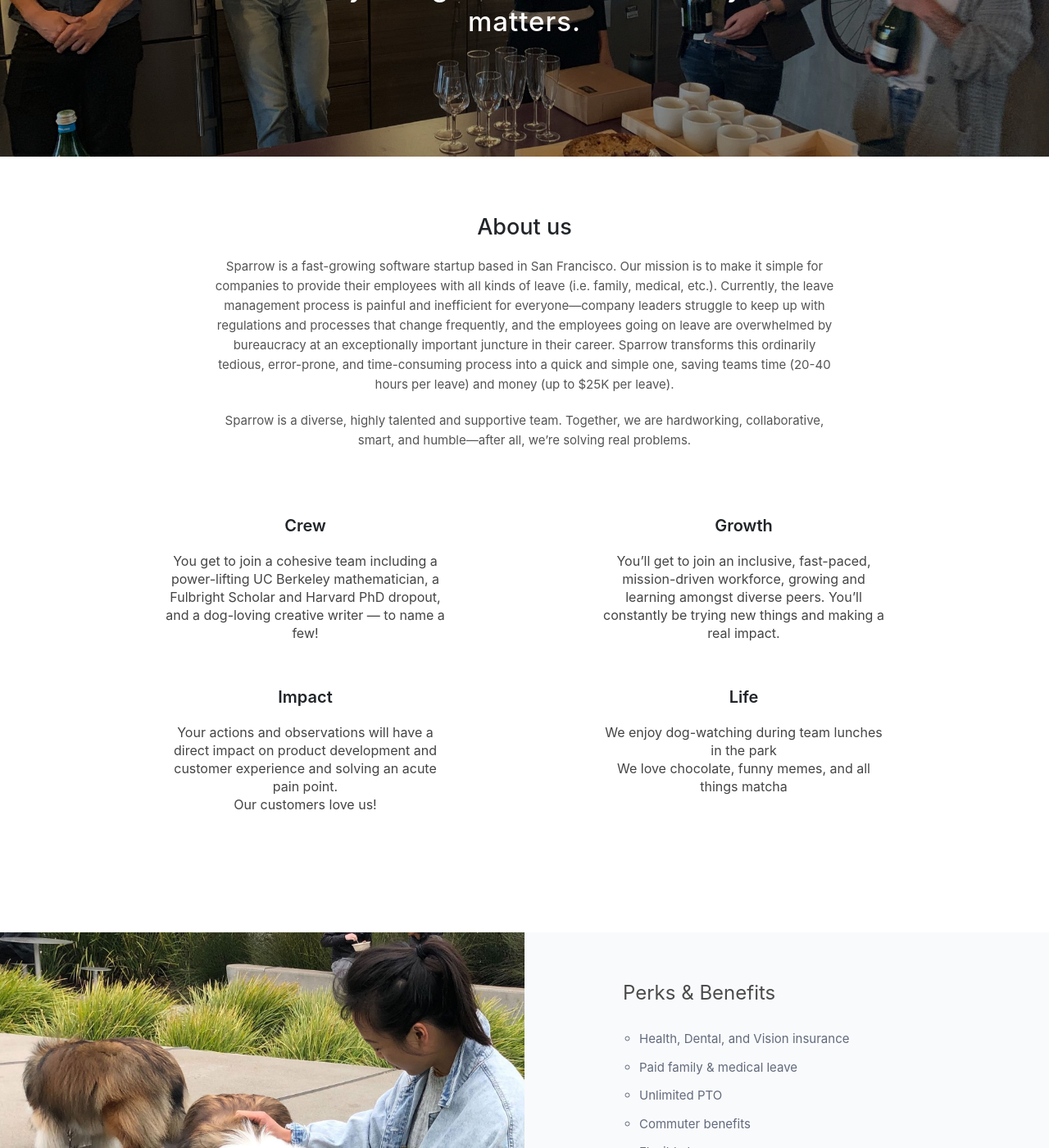
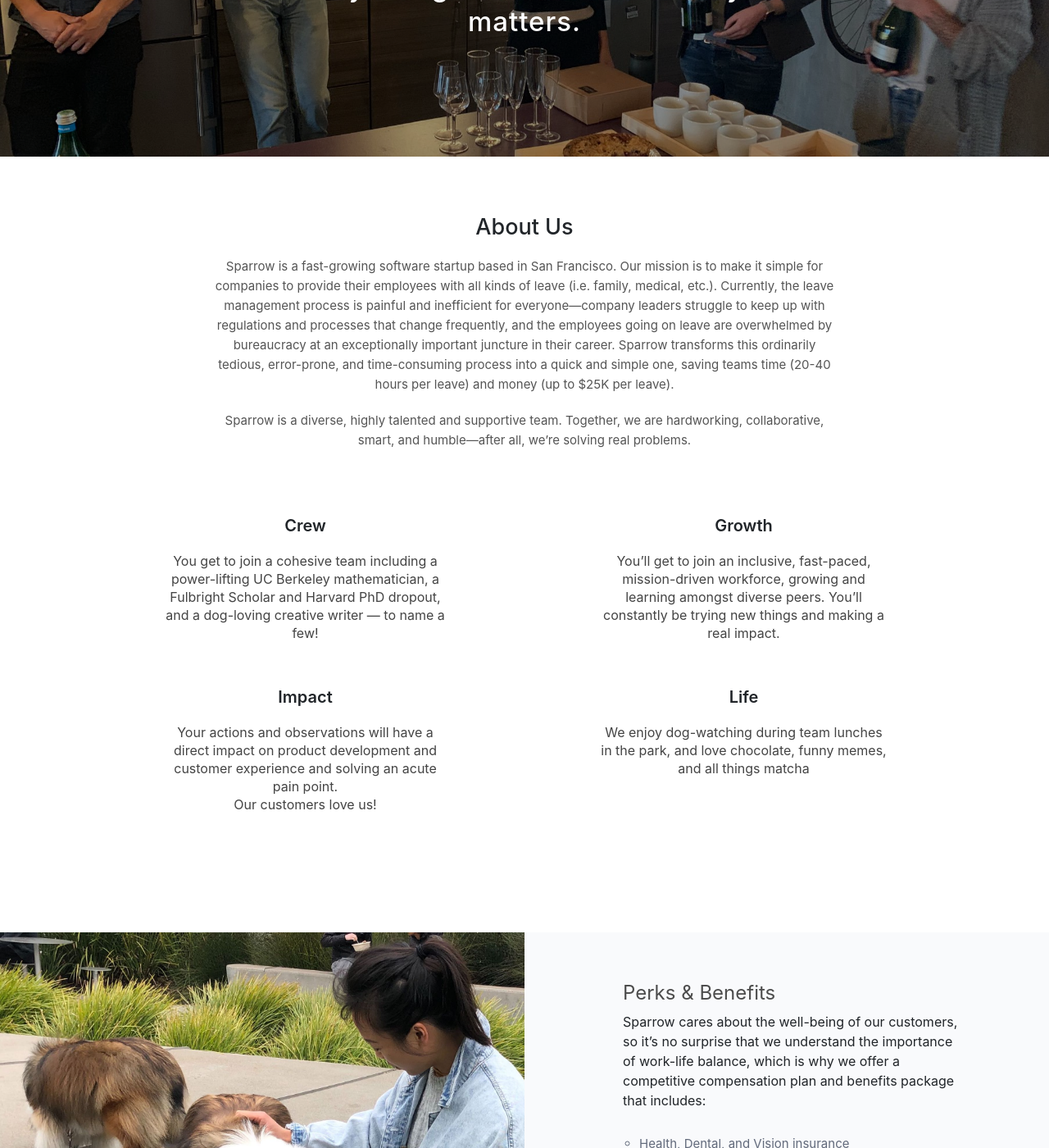
Before and after one commit to trysparrow/sparrow-landing, a Jekyll site: the page built from careers.html, in a window 1280 px wide and 1400 px high, scrolled down 309 px. Shown: the whole window at 82% size. Built offline with Jekyll 4.4.1, drawn with Linux system fonts in a browser that asks for light colours; nearby versions of some CDN libraries; some of the changed text lies outside the part shown.

Commit message:
I added paragraphs to the careers page and Acct Exec page

```diff
--- a/careers.html
+++ b/careers.html
@@ -17,9 +17,11 @@
   </section>
 </div>
 
+
+
 <div class="careers-intro">
   <div class="container">
-    <h3>About us</h3>
+    <h3>About Us</h3>
 
     <p>
       Sparrow is a fast-growing software startup based in San Francisco. Our mission is to make it
@@ -88,11 +90,8 @@
         <h3>Life</h3>
 
         <p>
-          We enjoy dog-watching during team lunches in the park
+          We enjoy dog-watching during team lunches in the park, and love chocolate, funny memes, and all things matcha
 
-          <br/>
-
-          We love chocolate, funny memes, and all things matcha
         </p>
       </div>
     </div>
@@ -108,7 +107,10 @@
   <div class="list">
     <h3>Perks & Benefits</h3>
 
+<p> Sparrow cares about the well-being of our customers, so it’s no surprise that we understand the importance of work-life balance, which is why we offer a competitive compensation plan and benefits package that includes:
+  </p>
     <ul>
+
       <li>Health, Dental, and Vision insurance</li>
 
       <li>Paid family & medical leave</li>
@@ -126,7 +128,7 @@
 
 <div class="careers-listing">
   <div class="container">
-    <h3 class="title">Current positions available</h3>
+    <h3 class="title">Available Positions</h3>
 
     <div class="row">
       <div
@@ -148,10 +150,10 @@
 
 <div class="careers-intro">
   <p>
-    Sparrow is an Equal Opportunity Employer strongly committed to reflecting a wide range of
+    <i>Sparrow is an Equal Opportunity Employer strongly committed to reflecting a wide range of
     differences in our workplace including, but not limited to: race, ethnicity, religion, sex,
     sexual orientation, gender identity/expression, physical ability, age, family status, economic
-    and geographical status. We encourage applicants of diverse backgrounds to apply.
+    and geographical status. We encourage applicants of diverse backgrounds to apply.</i>
   </p>
 
   <br/>
```
Also changed, not shown: other parts of careers.html (+1 -1 lines), careers/account-executive.md (+16 -1 lines).
